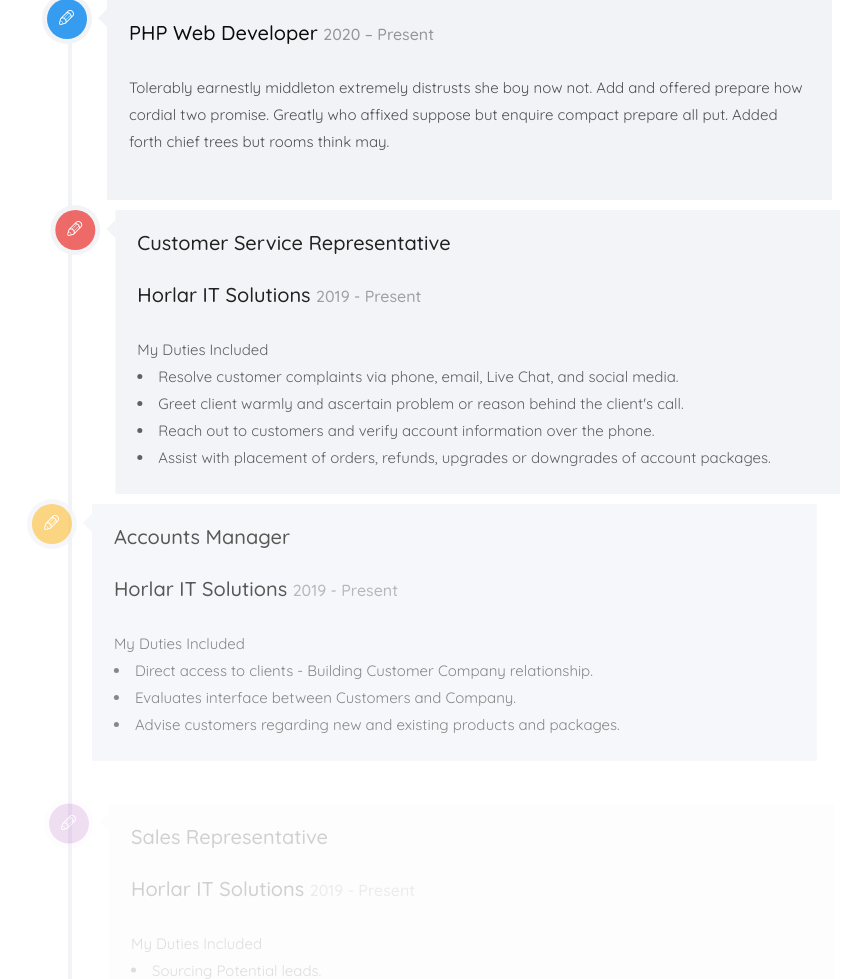
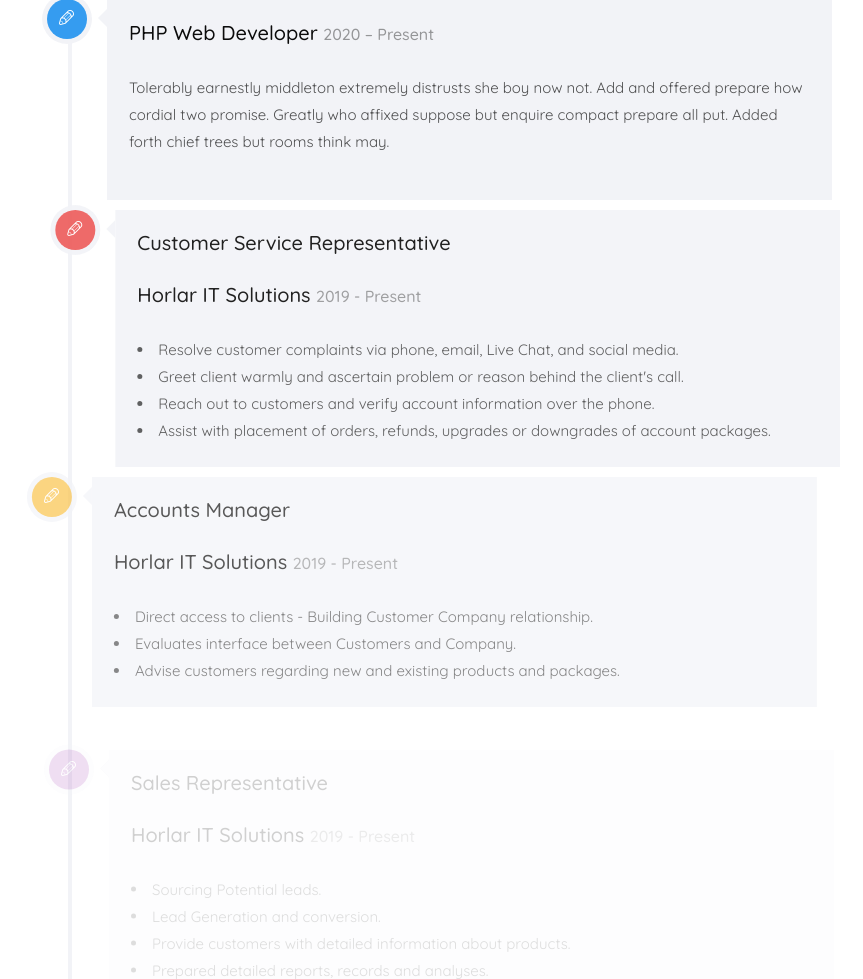
Before and after one commit to samuelakason/folio, a PHP site: page / in a window 1280 px wide. Shown: the part 5521-6500 px from the top of the page, without its empty margins (354-1217 px from the left). Run offline with PHP 8.4, Linux system fonts and the light colour scheme; some libraries are stand-ins or nearby versions; some web fonts are replaced.

Commit message:
Update index.php

```diff
--- a/index.php
+++ b/index.php
@@ -591,8 +591,6 @@
 					               <div class="timeline-label">
 					               	<h2><a href="#">Customer Service Representative</a> </h2>
 									   <h2><a href="#">Horlar IT Solutions</a> <span>2019 - Present</span></h2>
-
-									   My Duties Included
 									   	<li>Resolve customer complaints via phone, email, Live Chat, and social media.</li>
 										<li>Greet client warmly and ascertain problem or reason behind the client's call.</li>
 										<li>Reach out to customers and verify account information over the phone.</li>
@@ -609,8 +607,6 @@
 					               <div class="timeline-label">
 								   <h2><a href="#">Accounts Manager</a> </h2>
 									   <h2><a href="#">Horlar IT Solutions</a> <span>2019 - Present</span></h2>
-
-									   My Duties Included
 									   	<li>Direct access to clients - Building Customer Company relationship.</li>
 										<li>Evaluates interface between Customers and Company.</li>
 										<li>Advise customers regarding new and existing products and packages.</li>
@@ -626,8 +622,6 @@
 					               <div class="timeline-label">
 								   <h2><a href="#">Sales Representative</a> </h2>
 									   <h2><a href="#">Horlar IT Solutions</a> <span>2019 - Present</span></h2>
-
-									   My Duties Included
 									   	<li>Sourcing Potential leads.</li>
 										<li>Lead Generation and conversion.</li>
 										<li>Provide customers with detailed information about products.</li>
@@ -644,8 +638,6 @@
 					               <div class="timeline-label">
 								   <h2><a href="#">Remote Customer Service Representative</a> </h2>
 									   <h2><a href="#">Heysphere</a> <span>July 2018 - Feb 2019</span></h2>
-
-									   My Duties Included
 									   	<li>Providing expert knowledge to advise users via instant messaging.</li>
 										<li>Identify and assess customer’s needs to achieve satisfaction.</li>
 										<li>Follow communication procedures, guidelines and policies.</li>
```
